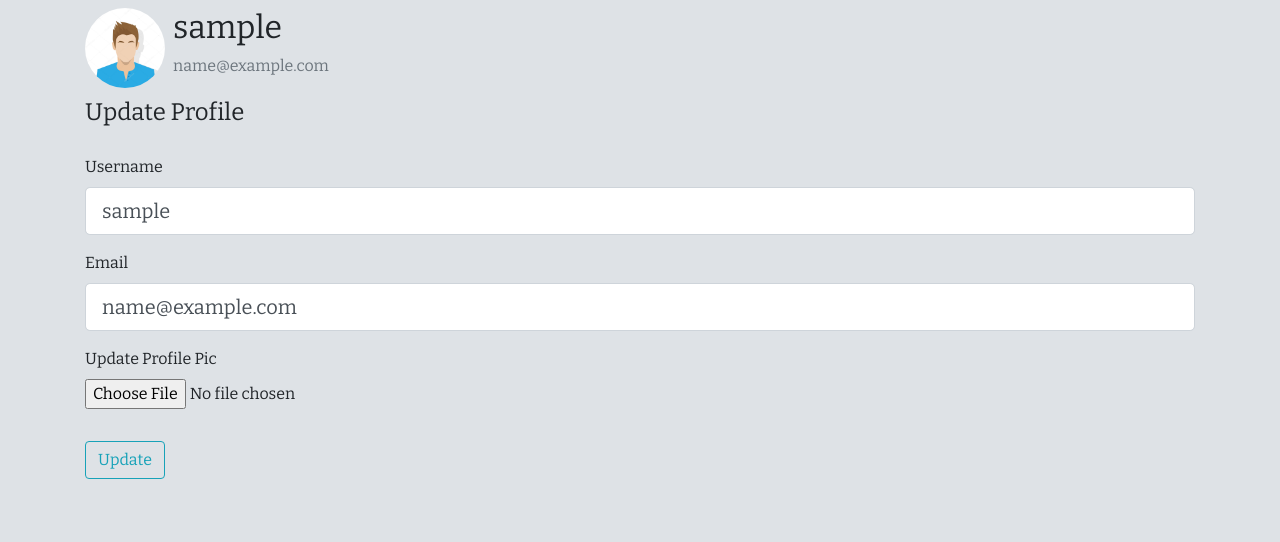
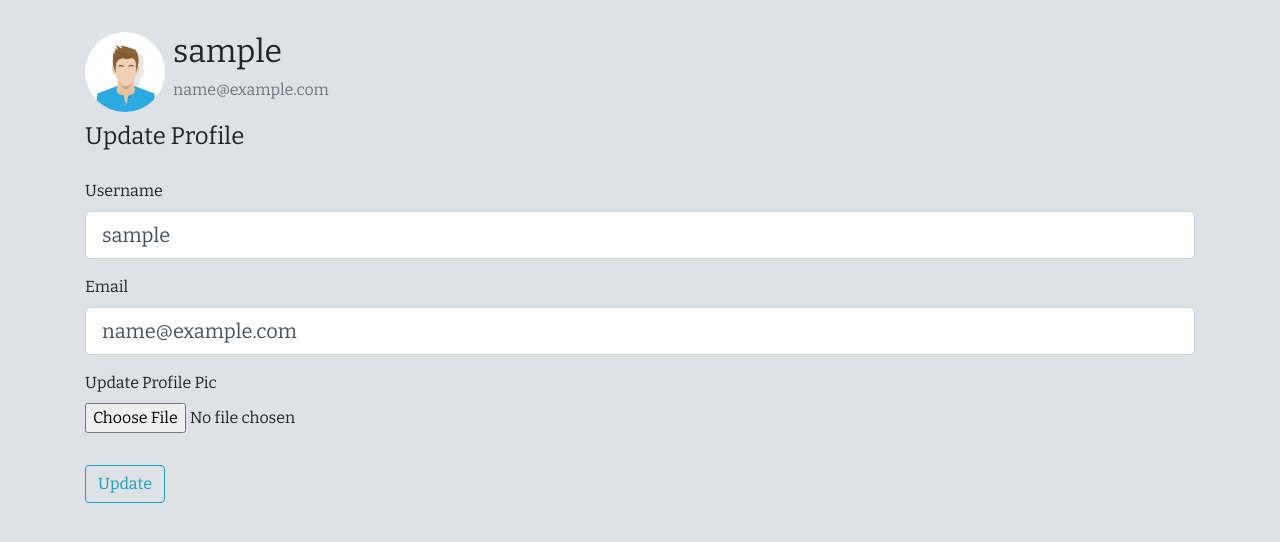
Before and after one commit to abhi1510/flask-auth, a Flask app: page /profile in a window 1280 px wide. Shown: the part 56-598 px from the top of the page. Run offline with Flask 2, Linux system fonts and the light colour scheme; the visitor is signed in with stand-in values (Sample User, id 1); data comes from the database, SQL or seed files in the repository; some libraries are stand-ins or nearby versions.

```diff
--- a/app/templates/profile.html
+++ b/app/templates/profile.html
@@ -4,7 +4,7 @@
 
 {% block body %}
 <div class="container">
-    <div class="row">
+    <div class="row mt-4">
         <div class="col">
             <div class="media">
                 <img src="{{ image_file }}" alt="" class="rounded-circle" width="80">
```
Also changed, not shown: app/static/profile_pics/3173a349abfa456e.jpg (deleted), app/static/profile_pics/831bdad8eb82f549.png (deleted), app/static/profile_pics/90a17faf3ad0e8a9.jpg (deleted).
